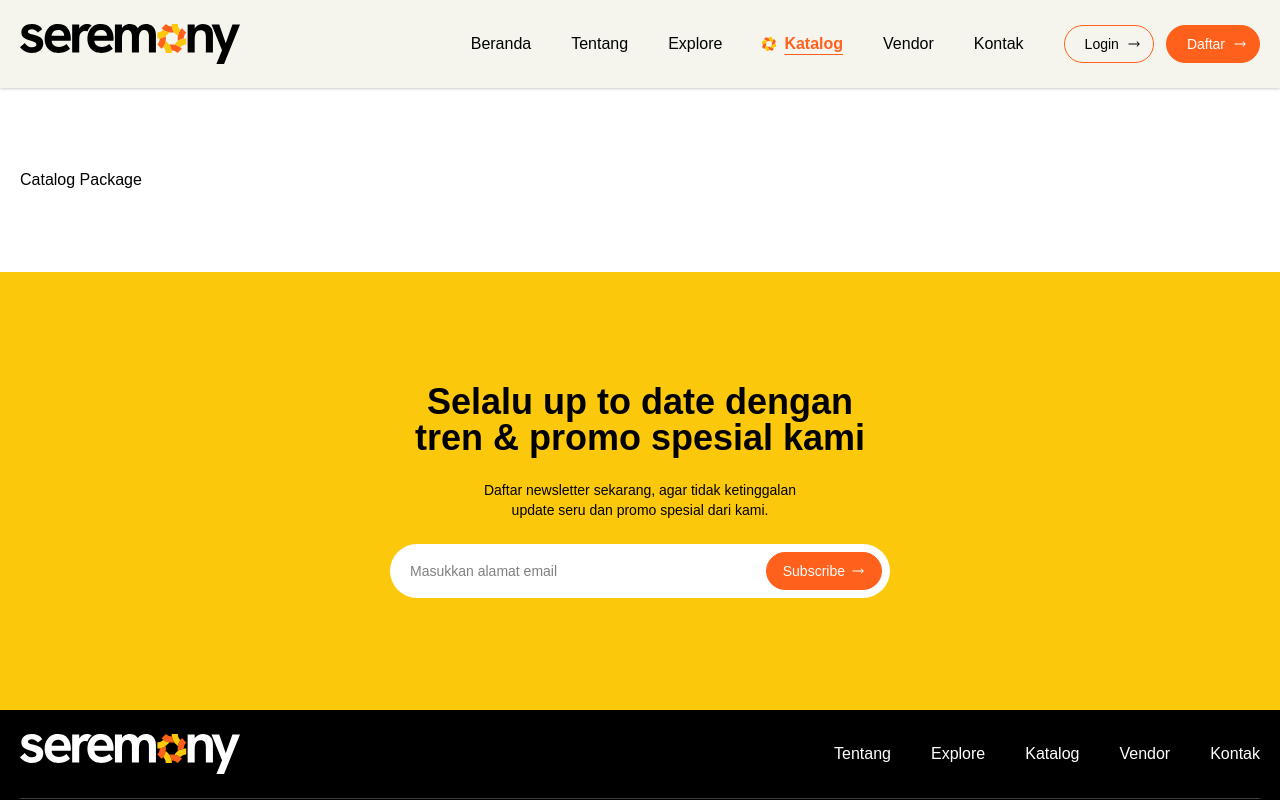
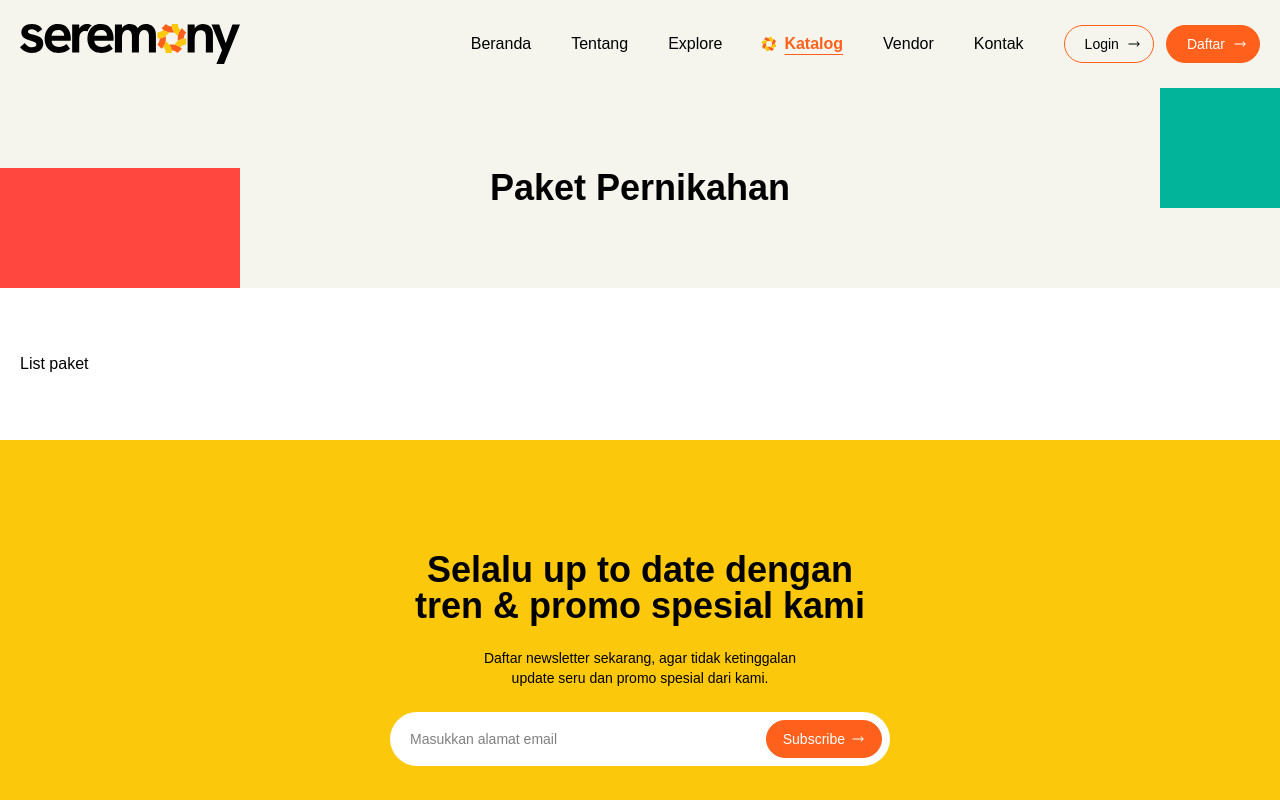
Before and after one commit to muhammadrizkipurba/seremony.id, a Next.js app: page /katalog in a window 1280 px wide. Shown: the top 800 px of the page. Built offline with nearby package versions, Linux system fonts and the light colour scheme; a web font is replaced by a local one.

Commit message:
[update] catalog page header

```diff
--- a/app/katalog/page.tsx
+++ b/app/katalog/page.tsx
@@ -1,11 +1,36 @@
 import MainLayout from '@/components/layout/MainLayout'
-import React from 'react'
+import { Metadata } from 'next';
+
+export const metadata: Metadata = {
+  title: "Seremony - Katalog",
+  description: "Temukan paket pernikahan lengkap yang sesuai dengan kebutuhan dan budget Anda",
+  openGraph: {
+    type: "website",
+    url: process.env.WEB_URL,
+    title: "Seremony",
+    description: "Temukan paket pernikahan lengkap yang sesuai dengan kebutuhan dan budget Anda",
+    siteName: "Seremony",
+    images: [{ url: "https://seremony.id/opengraph-image.png" }]
+  }
+};
 
 const CatalogPage = () => {
   return (
     <MainLayout>
-      <main className='custom-container py-20'>
-        <h1>Catalog Package</h1>
+      <main>
+        <div className='relative overflow-x-hidden'>
+          <div className='w-[120px] h-[120px] bg-secondary-green absolute right-0 top-0 z-10' />
+          <div className='w-60 h-[120px] bg-secondary-red absolute left-0 bottom-0 bg-[url("/patterns/small-pattern-horizontal.png")] z-10' />
+          <div className='bg-primary-cultures py-20'>
+            <div className='custom-container relative z-30 flex items-center justify-center'>
+              <h1 className='text-2xl md:text-3xl lg:text-4xl font-semibold'>Paket Pernikahan</h1>
+            </div>
+          </div>
+        </div>
+
+        <div className='custom-container py-16'>
+          List paket
+        </div>
       </main>
     </MainLayout>
   )
--- a/app/page.tsx
+++ b/app/page.tsx
@@ -15,6 +15,14 @@ import SeremonyAssistCard from "@/components/SeremonyAssistCard";
 export const metadata: Metadata = {
   title: "Seremony",
   description: "Seremony make it happen",
+  openGraph: {
+    type: "website",
+    url: process.env.WEB_URL,
+    title: "Seremony",
+    description: "Seremony make it happen",
+    siteName: "Seremony",
+    images: [{ url: "https://seremony.id/opengraph-image.png" }]
+  }
 };
 
 const EventCategories: EventCategoryType[] = [
```
Also changed, not shown: tsconfig.json (+19 -5 lines), app/opengraph-image.png (added), public/opengraph-image.png (added).
